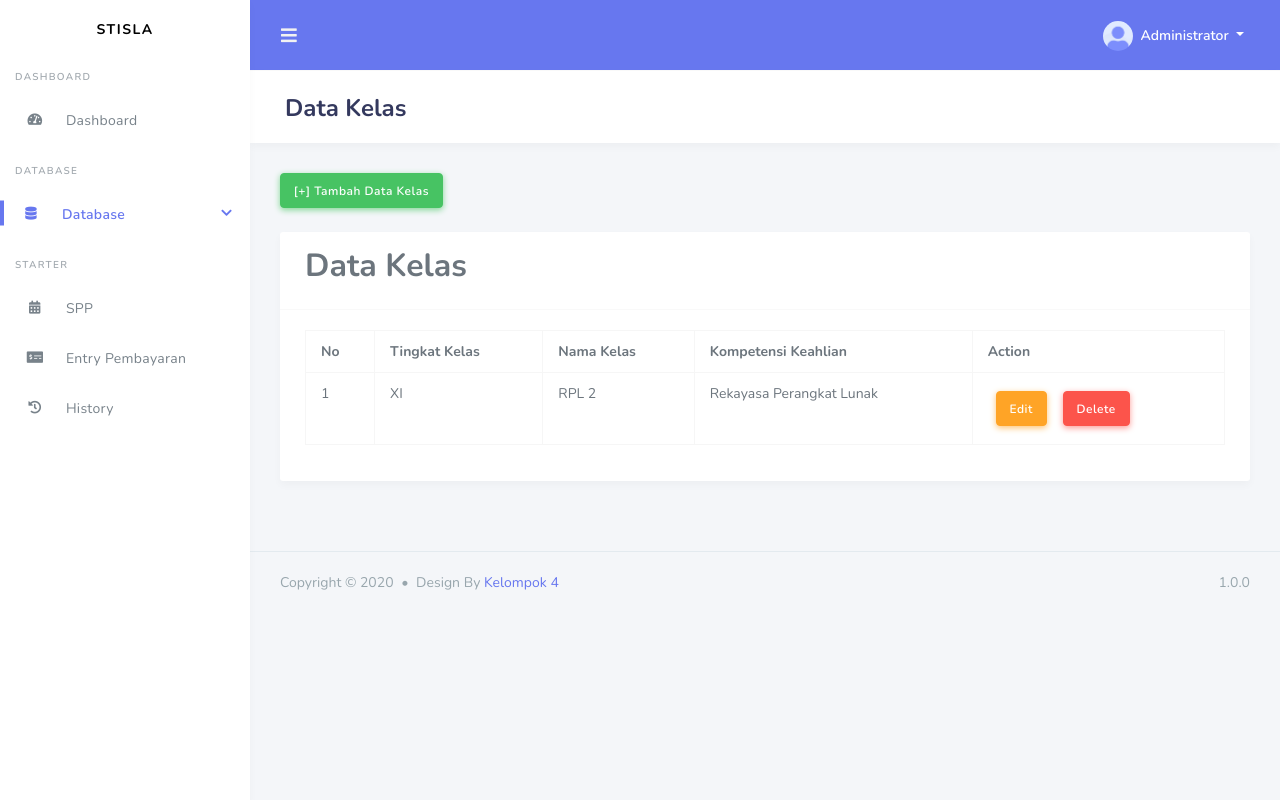
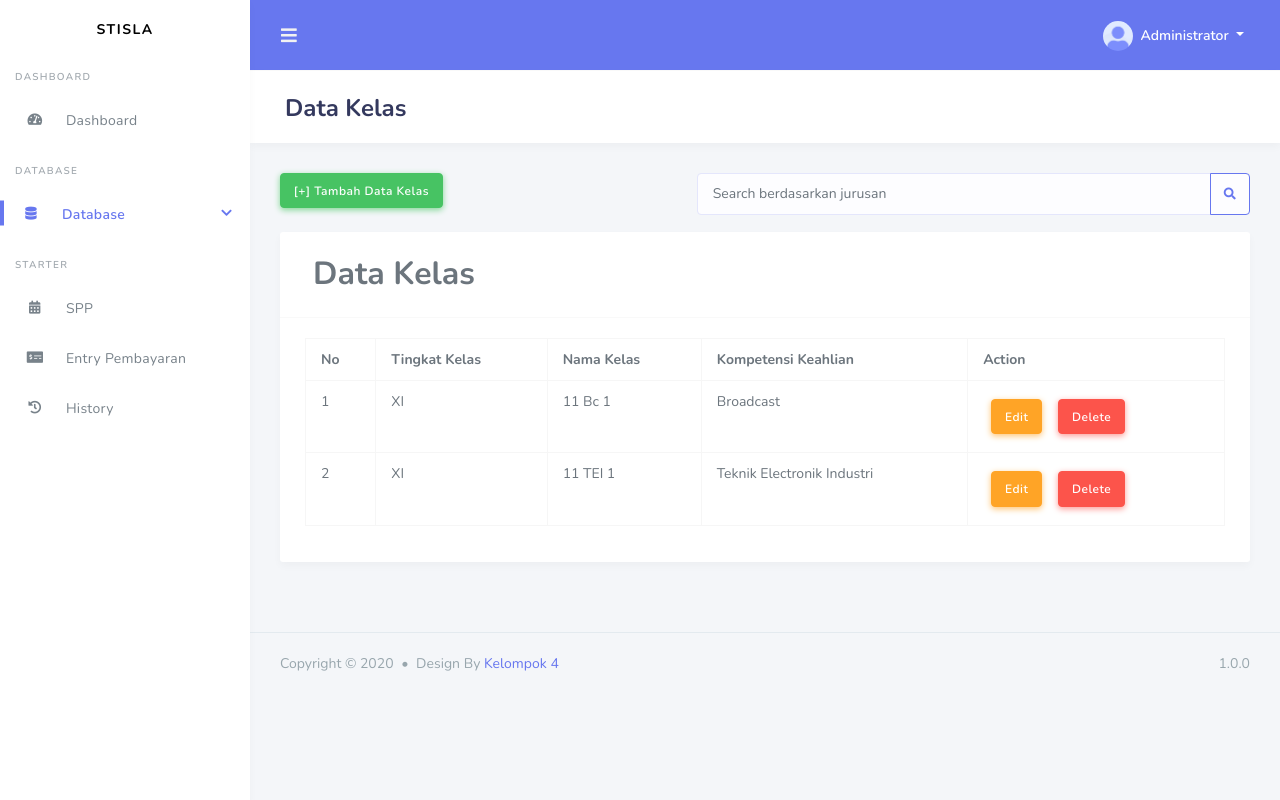
Before and after one commit to Kelompok4-eloquent/pembayaran-spp, a Laravel app: page /admin/data_kelas in a window 1280 px wide. Run offline with Laravel 8, Linux system fonts and the light colour scheme; data comes from the database, SQL or seed files in the repository; some libraries are stand-ins or nearby versions.

Commit message:
menambahkan file index blade di data kelas dan menambahkan route

```diff
--- a/spp_project/resources/views/admin/data_kelas/index.blade.php
+++ b/spp_project/resources/views/admin/data_kelas/index.blade.php
@@ -6,12 +6,28 @@ Dashboard
 <div class="section-header">
     <h1>Data Kelas</h1>
 </div>
-<a href="{{ url('admin/data_kelas/tambah_kelas') }}" class="btn btn-success mb-4">[+] Tambah Data Kelas</a>
+<div class="row">
+    <div class="col-12 col-md-5 col-lg-5 col-xl-5"><a href="{{ url('admin/data_kelas/tambah_kelas') }}"
+            class="btn btn-success mb-4">[+] Tambah Data Kelas</a></div>
+    <div class="col-12 col-md-7 col-lg-7 col-xl-7">
+        <form action="/admin/data_kelas" method="get">
+            <div class="input-group mb-3">
+                <input type="text" class="form-control" name="kompetensi_keahlian" placeholder="Search berdasarkan jurusan">
+                <div class="input-group-append">
+                  <button class="btn btn-outline-primary" type="submit" id="button-addon2"><i class="fa fa-search"></i></button>
+                </div>
+              </div>
+
+        </form>
+    </div>
+
+</div>
+
 <div class="row">
     <div class="col-12 col-md-6 col-lg-12 col-xl-12">
         <div class="card">
             <div class="card-header">
-                <h2>Data Kelas</h2>
+                <h2 class="m-2">Data Kelas</h2>
             </div>
             <div class="card-body">
                 <div class="table-responsive">
@@ -24,18 +40,31 @@ Dashboard
                                 <th>Kompetensi Keahlian</th>
                                 <th>Action</th>
                             </tr>
-                            <tr>
-                                <td>1</td>
-                                <td>XI</td>
-                                <td>RPL 2</td>
-                                <td>Rekayasa Perangkat Lunak</td>
-                                <td><a href="" class="m-2 btn btn-warning">Edit</a><a href=""
-                                        class="btn btn-danger m-2">Delete</a></td>
-                            </tr>
+                            @if (count($kelasan)<1) <tr>
+                                <td colspan="5">
+                                    <h2 class="text-center m-2">Tidak ada data di temukan </h2>
+                                </td>
+                                </tr>
+                                @else
+
+
+                                @foreach ($kelasan as $nomor=>$kelas)
+                                <tr>
+                                    <td>{{ $nomor+1 }}</td>
+                                    <td>{{ $kelas->tingkat_kelas }}</td>
+                                    <td>{{ $kelas->nama_kelas }}</td>
+                                    <td>{{ $kelas->kompetensi_keahlian }}</td>
+                                    <td><a href="" class="m-2 btn btn-warning">Edit</a><a href=""
+                                            class="btn btn-danger m-2">Delete</a></td>
+                                </tr>
+                                @endforeach
+                                @endif
                         </tbody>
                     </table>
                 </div>
+                {{ $kelasan->links() }}
             </div>
+
         </div>
     </div>
 </div>
--- a/spp_project/routes/web.php
+++ b/spp_project/routes/web.php
@@ -1,5 +1,6 @@
 <?php
 
+use App\Http\Controllers\AdminController;
 use Illuminate\Support\Facades\Route;
 
 /*
@@ -27,9 +28,9 @@ Route::get('/admin/data_siswa/', function () {
 Route::get('/admin/data_petugas/', function () {
     return view('admin.data_petugas.index');
 });
-Route::get('/admin/data_kelas/', function () {
-    return view('admin.data_kelas.index');
-});
+// Route::get('/admin/data_kelas/', function () {
+//     return view('admin.data_kelas.index');
+// });
 
 Route::get('/admin/data_siswa/tambah_siswa', function () {
     return view('admin.data_siswa.tambah_siswa');
@@ -51,3 +52,5 @@ Route::get('/petugas/entry_pembayaran', function () {
 Route::get('/petugas/history_pembayaran', function () {
     return view('petugas.history_pembayaran.index');
 });
+
+Route::get('/admin/data_kelas/', [AdminController::class,'show_kelas']);
```
